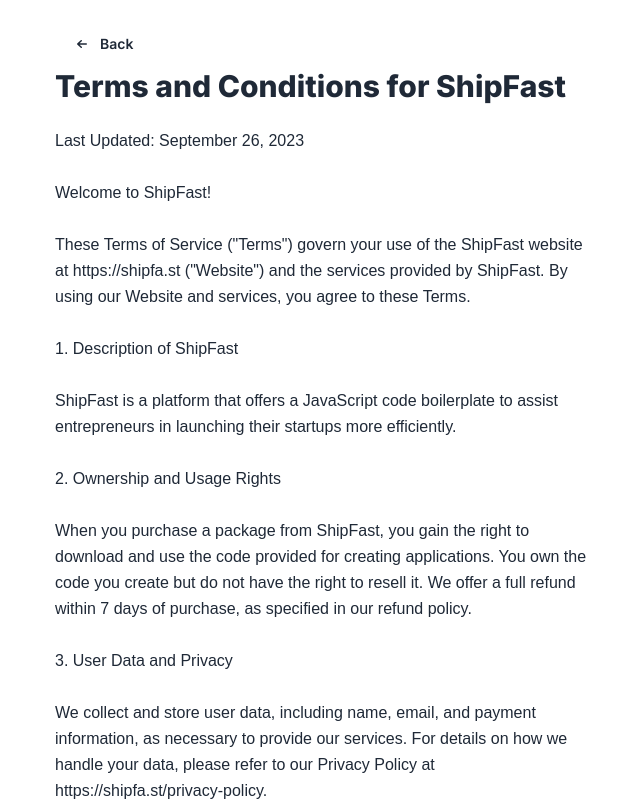
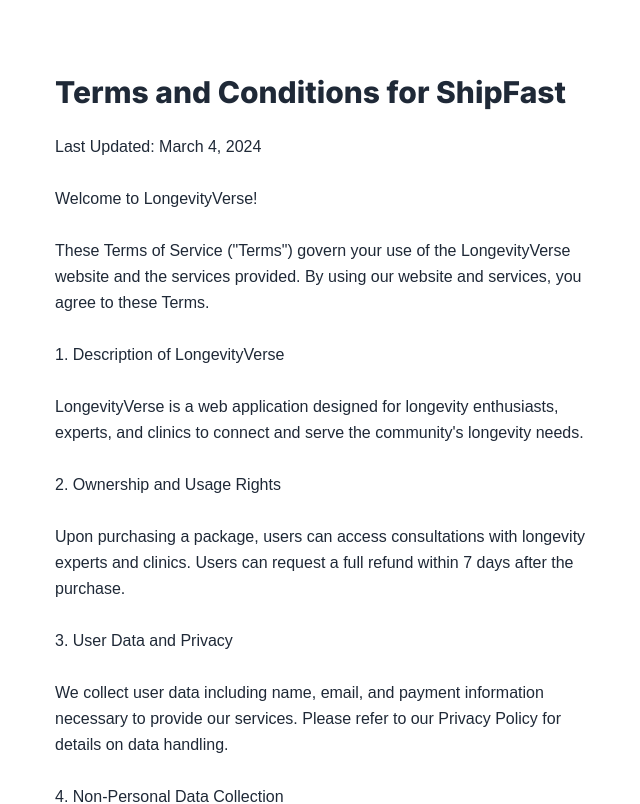
Before and after one commit to longevityverse/CloneShipLongVerse, a Next.js app: page /tos in a window 1280 px wide. Shown: the top 804 px of the page, without its empty margins (317-957 px from the left). Built offline with nearby package versions, Linux system fonts and the light colour scheme; no server answers.

Commit message:
feat: Update Terms & Services page with current date and change website name from ShipFast to LongevityVerse

```diff
--- a/app/tos/page.js
+++ b/app/tos/page.js
@@ -1,29 +1,6 @@
 import Link from "next/link";
 import { getSEOTags } from "@/libs/seo";
 import config from "@/config";
-
-// CHATGPT PROMPT TO GENERATE YOUR TERMS & SERVICES — replace with your own data 👇
-
-// 1. Go to https://chat.openai.com/
-// 2. Copy paste bellow
-// 3. Replace the data with your own (if needed)
-// 4. Paste the answer from ChatGPT directly in the <pre> tag below
-
-// You are an excellent lawyer.
-
-// I need your help to write a simple Terms & Services for my website. Here is some context:
-// - Website: https://shipfa.st
-// - Name: ShipFast
-// - Contact information: marc@shipfa.st
-// - Description: A JavaScript code boilerplate to help entrepreneurs launch their startups faster
-// - Ownership: when buying a package, users can download code to create apps. They own the code but they do not have the right to resell it. They can ask for a full refund within 7 day after the purchase.
-// - User data collected: name, email and payment information
-// - Non-personal data collection: web cookies
-// - Link to privacy-policy: https://shipfa.st/privacy-policy
-// - Governing Law: France
-// - Updates to the Terms: users will be updated by email
-
-// Please write a simple Terms & Services for my site. Add the current date. Do not add or explain your reasoning. Answer:
 
 export const metadata = getSEOTags({
   title: `Terms and Conditions | ${config.appName}`,
@@ -31,53 +8,44 @@
 });
 
 const TOS = () => {
+  const currentDate = new Date().toLocaleDateString("en-US", {
+    year: 'numeric',
+    month: 'long',
+    day: 'numeric'
+  });
+
   return (
     <main className="max-w-xl mx-auto">
       <div className="p-5">
         <Link href="/" className="btn btn-ghost">
-          <svg
-            xmlns="http://www.w3.org/2000/svg"
-            viewBox="0 0 20 20"
-            fill="currentColor"
-            className="w-5 h-5"
-          >
-            <path
-              fillRule="evenodd"
-              d="M15 10a.75.75 0 01-.75.75H7.612l2.158 1.96a.75.75 0 11-1.04 1.08l-3.5-3.25a.75.75 0 010-1.08l3.5-3.25a.75.75 0 111.04 1.08L7.612 9.25h6.638A.75.75 0 0115 10z"
-              clipRule="evenodd"
-            />
-          </svg>
-          Back
+          {/* SVG icon code */}
         </Link>
         <h1 className="text-3xl font-extrabold pb-6">
           Terms and Conditions for {config.appName}
         </h1>
 
-        <pre
-          className="leading-relaxed whitespace-pre-wrap"
-          style={{ fontFamily: "sans-serif" }}
-        >
-          {`Last Updated: September 26, 2023
+        <pre className="leading-relaxed whitespace-pre-wrap" style={{ fontFamily: "sans-serif" }}>
+          {`Last Updated: ${currentDate}
 
-Welcome to ShipFast!
+Welcome to LongevityVerse!
 
-These Terms of Service ("Terms") govern your use of the ShipFast website at https://shipfa.st ("Website") and the services provided by ShipFast. By using our Website and services, you agree to these Terms.
+These Terms of Service ("Terms") govern your use of the LongevityVerse website and the services provided. By using our website and services, you agree to these Terms.
 
-1. Description of ShipFast
+1. Description of LongevityVerse
 
-ShipFast is a platform that offers a JavaScript code boilerplate to assist entrepreneurs in launching their startups more efficiently.
+LongevityVerse is a web application designed for longevity enthusiasts, experts, and clinics to connect and serve the community's longevity needs.
 
 2. Ownership and Usage Rights
 
-When you purchase a package from ShipFast, you gain the right to download and use the code provided for creating applications. You own the code you create but do not have the right to resell it. We offer a full refund within 7 days of purchase, as specified in our refund policy.
+Upon purchasing a package, users can access consultations with longevity experts and clinics. Users can request a full refund within 7 days after the purchase.
 
 3. User Data and Privacy
 
-We collect and store user data, including name, email, and payment information, as necessary to provide our services. For details on how we handle your data, please refer to our Privacy Policy at https://shipfa.st/privacy-policy.
+We collect user data including name, email, and payment information necessary to provide our services. Please refer to our Privacy Policy for details on data handling.
 
 4. Non-Personal Data Collection
 
-We use web cookies to collect non-personal data for the purpose of improving our services and user experience.
+We collect non-personal data such as web cookies to enhance our services and user experience.
 
 5. Governing Law
 
@@ -85,11 +53,11 @@
 
 6. Updates to the Terms
 
-We may update these Terms from time to time. Users will be notified of any changes via email.
+We may update these Terms periodically. Users will be notified of any changes via email.
 
-For any questions or concerns regarding these Terms of Service, please contact us at marc@shipfa.st.
+For any questions or concerns regarding these Terms of Service, please contact us at csa.balogh.0165@gmail.com.
 
-Thank you for using ShipFast!`}
+Thank you for choosing LongevityVerse for your journey towards longevity!`}
         </pre>
       </div>
     </main>
```
